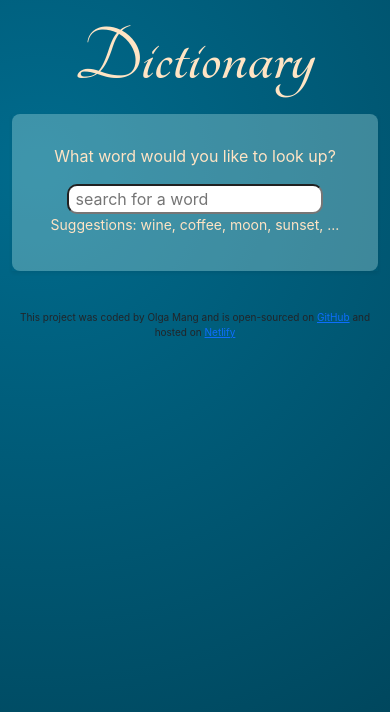
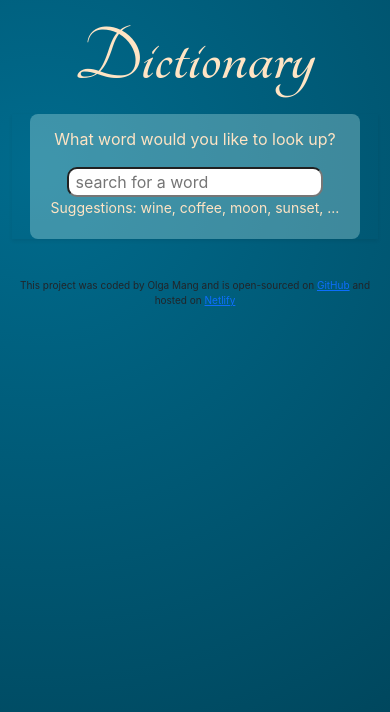
Before and after one commit to Ligeia1/react-dictionary-app, a React (Create React App) app: page / in a window 390 px wide. Shown: the top 712 px of the page. Built offline with nearby package versions, Linux system fonts and the light colour scheme.

Commit message:
Made app more responsive

```diff
--- a/src/App.css
+++ b/src/App.css
@@ -2,8 +2,9 @@ section {
   background-color: rgba(204, 248, 246, 0.3);
   border-radius: 8px;
   text-align: center;
-  padding: 30px 20px 20px 20px;
+  padding: 15px 20px 20px 20px;
   color: bisque;
+  max-width: 90%;
   margin-bottom: 15px;
 }
 
@@ -19,6 +20,12 @@ body {
   background-repeat: no-repeat;
   background-size: cover;
   background-attachment: fixed;
+}
+
+h3 {
+  font-weight: 700;
+  font-family: "Tangerine", cursive;
+  font-size: 60px;
 }
 
 .App {
@@ -39,3 +46,15 @@ body {
   margin: 0 auto;
   font-size: 10px;
 }
+
+@media (max-width: 900px) {
+  section {
+    background-color: rgba(204, 248, 246, 0.3);
+    border-radius: 8px;
+    text-align: center;
+    padding: 5px 15px;
+    color: bisque;
+    max-width: 90%;
+    margin: 0 auto 15px;
+  }
+}
--- a/src/Dictionary.js
+++ b/src/Dictionary.js
@@ -39,7 +39,7 @@ export default function Dictionary() {
   return (
     <div className="Dictionary shadow-sm">
       <section>
-        <p>What word would you like to look up? </p>
+        <p className="mt-2">What word would you like to look up? </p>
         <form onSubmit={searchKeyword}>
           <input
             type="search"
--- a/src/Meaning.css
+++ b/src/Meaning.css
@@ -0,0 +1,19 @@
+.Meaning h4 {
+  font-weight: 700;
+  font-family: "Tangerine", cursive;
+  font-size: 50px;
+  margin: 0;
+}
+
+.Meaning em {
+  opacity: 0.9;
+}
+
+.Meaning li {
+  list-style: none;
+  margin-bottom: 5px;
+}
+
+.Meaning .definition {
+  font-size: 18px;
+}
--- a/src/Meaning.js
+++ b/src/Meaning.js
@@ -10,9 +10,8 @@ export default function Meaning(props) {
         return (
           <div key={index}>
             <ul>
-              <li> {definition.definition}</li>
-              <br />
-              example: <em>{definition.example}</em>
+              <li className="definition"> {definition.definition}</li>
+              <em>{definition.example}</em>
             </ul>
             <span>
               <Synonyms synonyms={definition.synonyms} />
--- a/src/Photos.js
+++ b/src/Photos.js
@@ -10,7 +10,7 @@ export default function Photos(props) {
           <div className="row">
             {props.pictures.map(function (picture, index) {
               return (
-                <div className="col-4" key={index}>
+                <div className="col-md-4" key={index}>
                   <a
                     href={picture.src.original}
                     target="_blank"
--- a/src/Synonyms.js
+++ b/src/Synonyms.js
@@ -5,7 +5,11 @@ export default function Synonyms(props) {
     return (
       <div className="Synonyms">
         {props.synonyms.map(function (synonyms, index) {
-          return <span key={index}> {synonyms} |</span>;
+          return (
+            <span key={index} className="opacity-75">
+              | {synonyms} |
+            </span>
+          );
         })}
       </div>
     );
```
